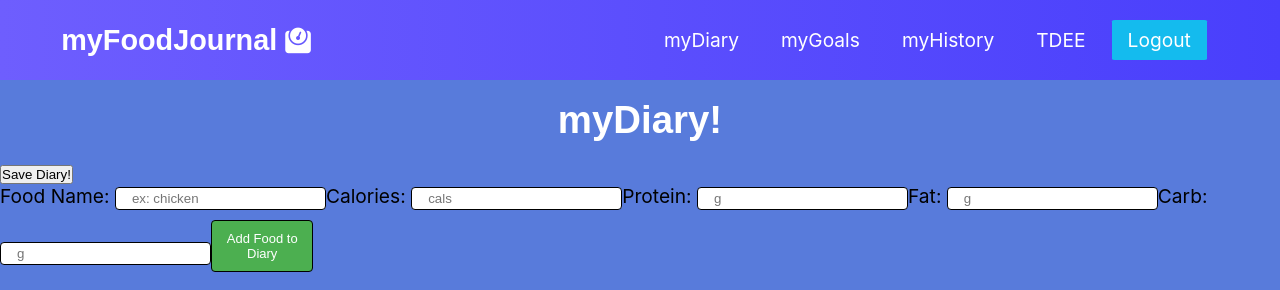
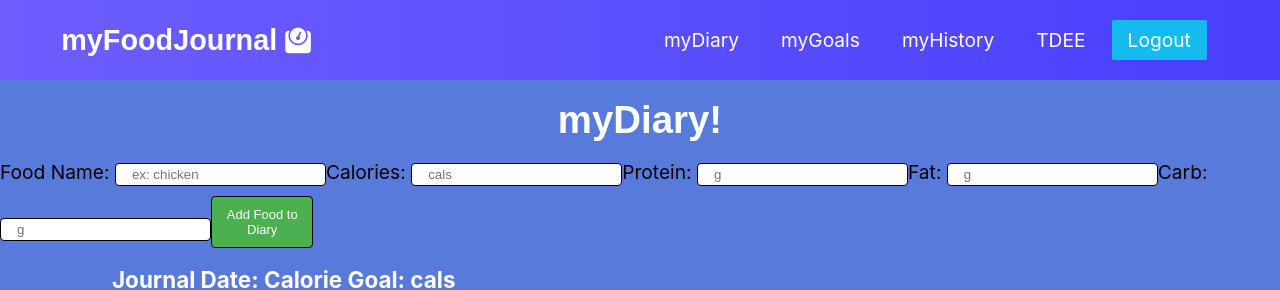
Before and after one commit to emrichmp/myFoodJournal-Frontend, a React (Create React App) app: page /#/ in a window 1280 px wide. Shown: the top 290 px of the page. Built offline with nearby package versions, Linux system fonts and the light colour scheme; no server answers; a web font is replaced by a local one.

Commit message:
removed button

```diff
--- a/src/components/myDiary/AddFoods.js
+++ b/src/components/myDiary/AddFoods.js
@@ -11,7 +11,6 @@ class AddFoods extends React.Component {
     }
 
     clickHandler = (event) => {
-        //event.preventDefault()
         let name = this.state.name
         let calories = this.state.calories
         let protein = this.state.protein
@@ -48,7 +47,6 @@ class AddFoods extends React.Component {
     render () {
         return(
             <div>
-                <button className="save-button">Save Diary!</button>
                 <form className="add-food">
                     <label>Food Name: </label>
                     <input className="add-food-inputs" type="text" name="name" placeholder="ex: chicken" onChange={this.changeHandler} />
```
